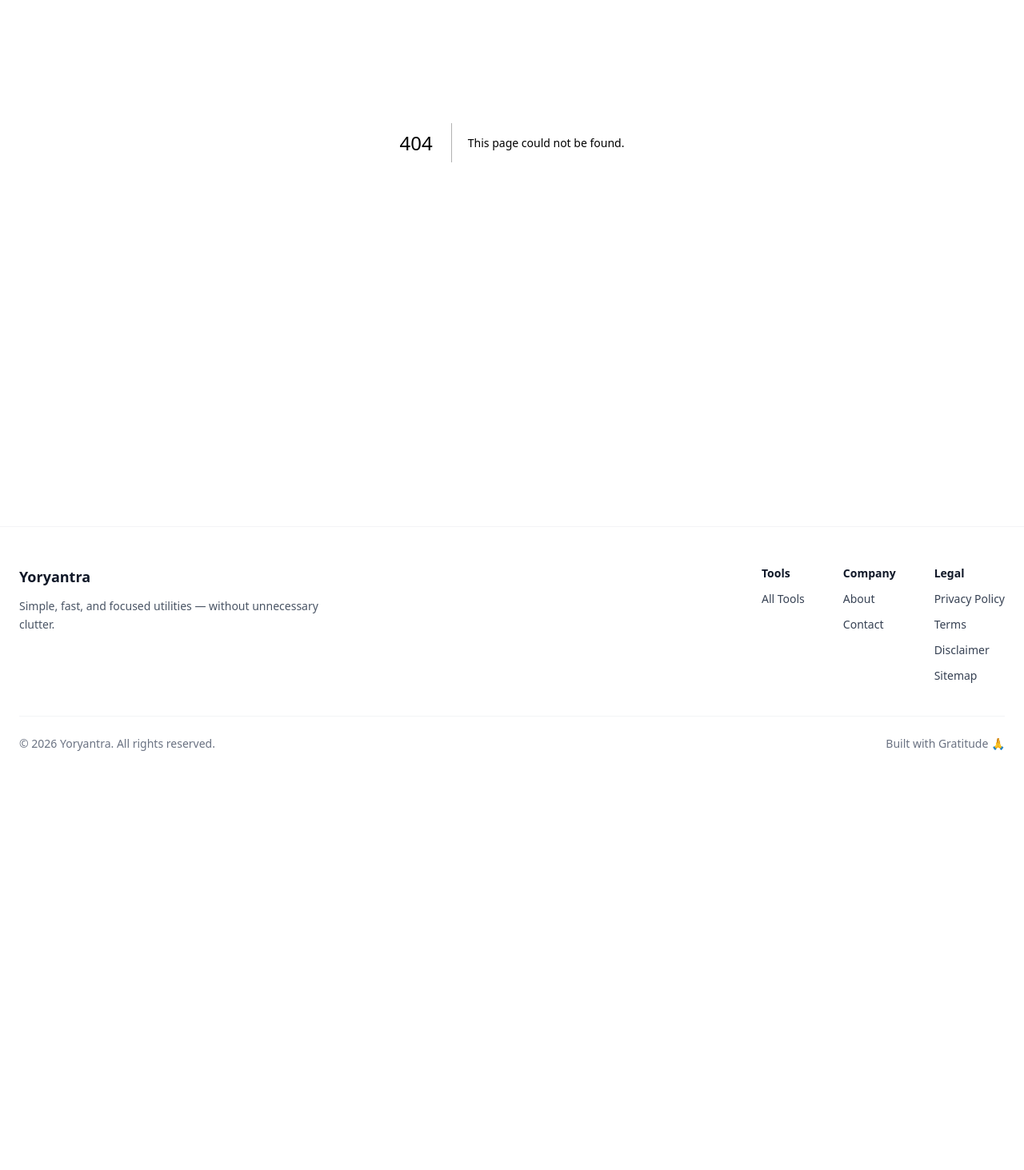
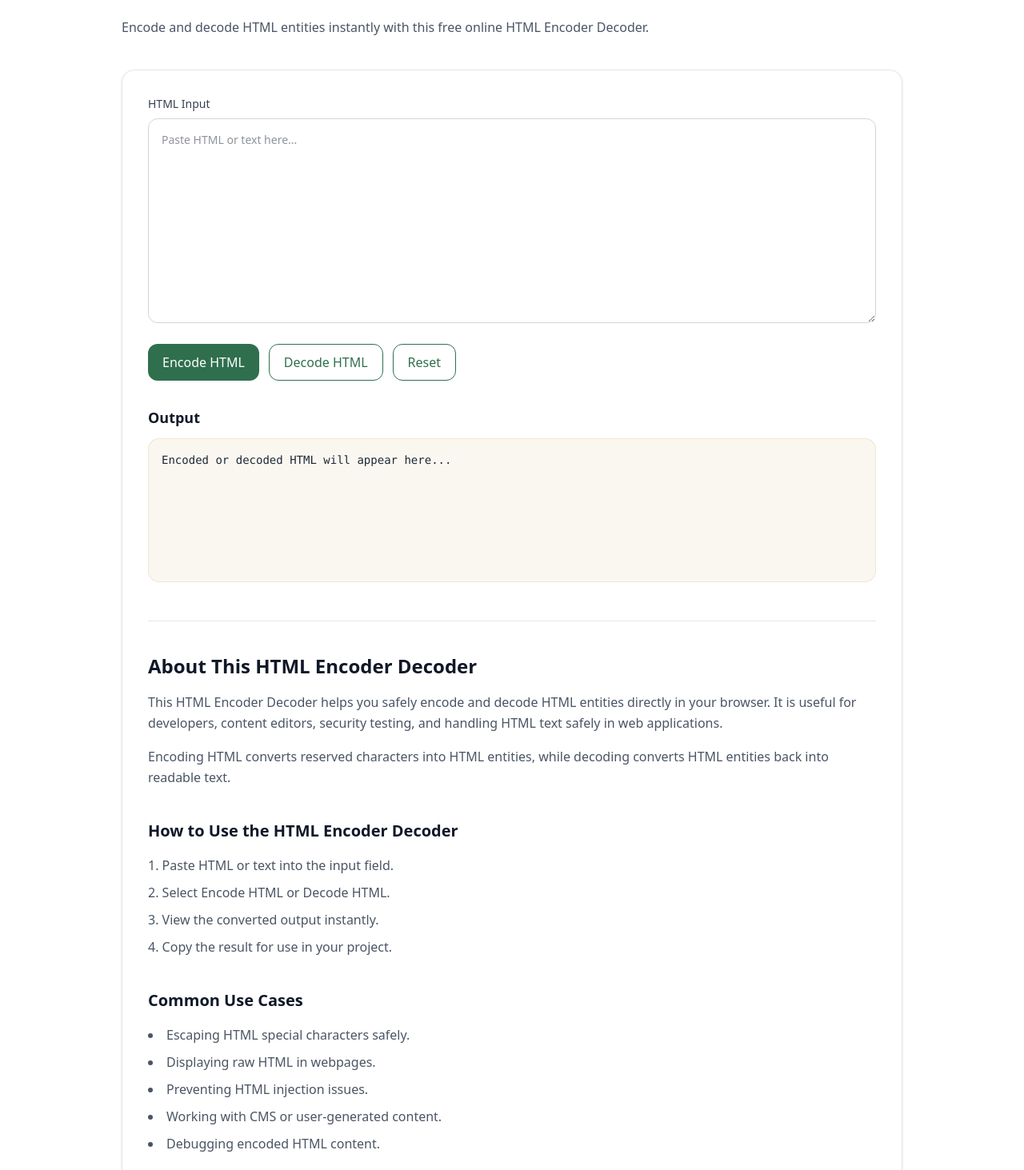
Before and after one commit to vaarunsonawwane-ops/yoryantra-new, a Next.js app: page /tools/html-encoder-decoder in a window 1280 px wide. Before the commit this address had no page. Shown: the part 287-1750 px from the top of the page at 80% size. Before the commit the page ends 1275 px from the top, so only its background shows below. Built offline with nearby package versions, Linux system fonts and the light colour scheme.

Commit message:
html encoder decoder with seo

```diff
--- a/app/data/tools.tsx
+++ b/app/data/tools.tsx
@@ -77,4 +77,10 @@ export const tools = [
   href: "/tools/password-generator",
   },
 
+  {
+  title: "HTML Encoder Decoder",
+  description: "Encode and decode HTML entities instantly.",
+  href: "/tools/html-encoder-decoder",
+  },
+
 ];
--- /dev/null
+++ b/app/tools/html-encoder-decoder/ToolClient.tsx
@@ -0,0 +1,243 @@
+"use client";
+
+import { useState } from "react";
+import Link from "next/link";
+import ToolShell from "@/app/components/ToolShell";
+
+export default function ToolClient() {
+  const [input, setInput] = useState("");
+  const [output, setOutput] = useState("");
+
+  const encodeHTML = () => {
+    const encoded = input
+      .replace(/&/g, "&amp;")
+      .replace(/</g, "&lt;")
+      .replace(/>/g, "&gt;")
+      .replace(/"/g, "&quot;")
+      .replace(/'/g, "&#39;");
+
+    setOutput(encoded);
+  };
+
+  const decodeHTML = () => {
+    const decoded = input
+      .replace(/&lt;/g, "<")
+      .replace(/&gt;/g, ">")
+      .replace(/&quot;/g, '"')
+      .replace(/&#39;/g, "'")
+      .replace(/&amp;/g, "&");
+
+    setOutput(decoded);
+  };
+
+  const resetAll = () => {
+    setInput("");
+    setOutput("");
+  };
+
+  return (
+    <ToolShell
+      title="HTML Encoder Decoder"
+      description="Encode and decode HTML entities instantly with this free online HTML Encoder Decoder."
+    >
+      {/* INPUT */}
+      <div>
+        <label className="block mb-2 text-sm font-medium text-gray-700">
+          HTML Input
+        </label>
+
+        <textarea
+          className="w-full h-64 rounded-xl border border-gray-300 p-4 text-sm outline-none focus:ring-2 focus:ring-[var(--green)] focus:border-transparent transition"
+          placeholder="Paste HTML or text here..."
+          value={input}
+          onChange={(e) => setInput(e.target.value)}
+        />
+      </div>
+
+      {/* ACTIONS */}
+      <div className="mt-5 flex flex-wrap gap-3">
+        <button
+          onClick={encodeHTML}
+          className="yoryantra-btn"
+        >
+          Encode HTML
+        </button>
+
+        <button
+          onClick={decodeHTML}
+          className="yoryantra-btn-outline"
+        >
+          Decode HTML
+        </button>
+
+        <button
+          onClick={resetAll}
+          className="yoryantra-btn-outline"
+        >
+          Reset
+        </button>
+      </div>
+
+      {/* OUTPUT */}
+      <div className="mt-8">
+        <div className="flex items-center justify-between mb-3">
+          <h3 className="text-lg font-semibold text-gray-900">
+            Output
+          </h3>
+
+          {output && (
+            <button
+              onClick={() =>
+                navigator.clipboard.writeText(output)
+              }
+              className="yoryantra-btn-outline text-sm"
+            >
+              Copy
+            </button>
+          )}
+        </div>
+
+        <pre className="yoryantra-output overflow-auto text-sm min-h-[180px] whitespace-pre-wrap break-words">
+          {output || "Encoded or decoded HTML will appear here..."}
+        </pre>
+      </div>
+
+      {/* SEO CONTENT */}
+      <section className="mt-12 border-t border-gray-200 pt-10 space-y-10">
+        <div>
+          <h2 className="text-2xl font-semibold text-gray-900">
+            About This HTML Encoder Decoder
+          </h2>
+
+          <p className="mt-4 text-gray-600 leading-relaxed">
+            This HTML Encoder Decoder helps you safely encode and decode
+            HTML entities directly in your browser. It is useful for
+            developers, content editors, security testing, and handling
+            HTML text safely in web applications.
+          </p>
+
+          <p className="mt-4 text-gray-600 leading-relaxed">
+            Encoding HTML converts reserved characters into HTML entities,
+            while decoding converts HTML entities back into readable text.
+          </p>
+        </div>
+
+        <div>
+          <h2 className="text-xl font-semibold text-gray-900">
+            How to Use the HTML Encoder Decoder
+          </h2>
+
+          <ol className="mt-4 list-decimal list-inside space-y-2 text-gray-600 leading-relaxed">
+            <li>Paste HTML or text into the input field.</li>
+            <li>Select Encode HTML or Decode HTML.</li>
+            <li>View the converted output instantly.</li>
+            <li>Copy the result for use in your project.</li>
+          </ol>
+        </div>
+
+        <div>
+          <h2 className="text-xl font-semibold text-gray-900">
+            Common Use Cases
+          </h2>
+
+          <ul className="mt-4 list-disc list-inside space-y-2 text-gray-600 leading-relaxed">
+            <li>Escaping HTML special characters safely.</li>
+            <li>Displaying raw HTML in webpages.</li>
+            <li>Preventing HTML injection issues.</li>
+            <li>Working with CMS or user-generated content.</li>
+            <li>Debugging encoded HTML content.</li>
+          </ul>
+        </div>
+
+        <div>
+          <h2 className="text-xl font-semibold text-gray-900">
+            Example
+          </h2>
+
+          <div className="mt-4 rounded-xl border border-gray-200 bg-gray-50 p-4 text-sm text-gray-700">
+            <p className="font-medium text-gray-900">
+              Original HTML:
+            </p>
+
+            <pre className="mt-2 whitespace-pre-wrap break-words">
+{`<h1>Hello World</h1>`}
+            </pre>
+
+            <p className="mt-4 font-medium text-gray-900">
+              Encoded Output:
+            </p>
+
+            <pre className="mt-2 whitespace-pre-wrap break-words">
+{`&lt;h1&gt;Hello World&lt;/h1&gt;`}
+            </pre>
+          </div>
+        </div>
+
+        <div>
+          <h2 className="text-xl font-semibold text-gray-900">
+            Frequently Asked Questions
+          </h2>
+
+          <div className="mt-5 space-y-6">
+            <div>
+              <h3 className="font-semibold text-gray-900">
+                What is HTML encoding?
+              </h3>
+
+              <p className="mt-2 text-gray-600 leading-relaxed">
+                HTML encoding converts special characters into HTML entities
+                so they can be displayed safely in web pages.
+              </p>
+            </div>
+
+            <div>
+              <h3 className="font-semibold text-gray-900">
+                Why is HTML encoding important?
+              </h3>
+
+              <p className="mt-2 text-gray-600 leading-relaxed">
+                Encoding helps prevent rendering issues and reduces risks
+                related to unsafe HTML content.
+              </p>
+            </div>
+
+            <div>
+              <h3 className="font-semibold text-gray-900">
+                Is this HTML Encoder Decoder secure?
+              </h3>
+
+              <p className="mt-2 text-gray-600 leading-relaxed">
+                Yes. All processing happens directly in your browser.
+                Your content is not uploaded anywhere.
+              </p>
+            </div>
+          </div>
+        </div>
+
+        <div>
+          <h2 className="text-xl font-semibold text-gray-900">
+            Related Tools
+          </h2>
+
+          <div className="mt-4 flex flex-wrap gap-3">
+            <Link href="/tools/url-encoder" className="yoryantra-btn-outline">
+              URL Encoder Decoder
+            </Link>
+
+            <Link href="/tools/base64-encoder-decoder" className="yoryantra-btn-outline">
+              Base64 Encoder Decoder
+            </Link>
+
+            <Link href="/tools/json-formatter" className="yoryantra-btn-outline">
+              JSON Formatter
+            </Link>
+
+            <Link href="/tools/regex-tester" className="yoryantra-btn-outline">
+              Regex Tester
+            </Link>
+          </div>
+        </div>
+      </section>
+    </ToolShell>
+  );
+}
--- /dev/null
+++ b/app/tools/html-encoder-decoder/page.tsx
@@ -0,0 +1,48 @@
+import ToolClient from "./ToolClient";
+
+export const metadata = {
+  title: "HTML Encoder Decoder Online Free | Yoryantra",
+
+  description:
+    "Encode and decode HTML entities instantly with this free online HTML Encoder Decoder.",
+
+  keywords: [
+    "html encoder",
+    "html decoder",
+    "html entity encoder",
+    "html entity decoder",
+    "encode html online",
+    "decode html online",
+    "developer utilities",
+  ],
+
+  alternates: {
+    canonical: "https://yoryantra.com/tools/html-encoder-decoder",
+  },
+
+  openGraph: {
+    title: "HTML Encoder Decoder Online Free | Yoryantra",
+
+    description:
+      "Encode and decode HTML entities instantly with this free online HTML Encoder Decoder.",
+
+    url: "https://yoryantra.com/tools/html-encoder-decoder",
+
+    siteName: "Yoryantra",
+
+    type: "website",
+  },
+
+  twitter: {
+    card: "summary_large_image",
+
+    title: "HTML Encoder Decoder Online Free | Yoryantra",
+
+    description:
+      "Encode and decode HTML entities instantly with this free online utility.",
+  },
+};
+
+export default function Page() {
+  return <ToolClient />;
+}
```
